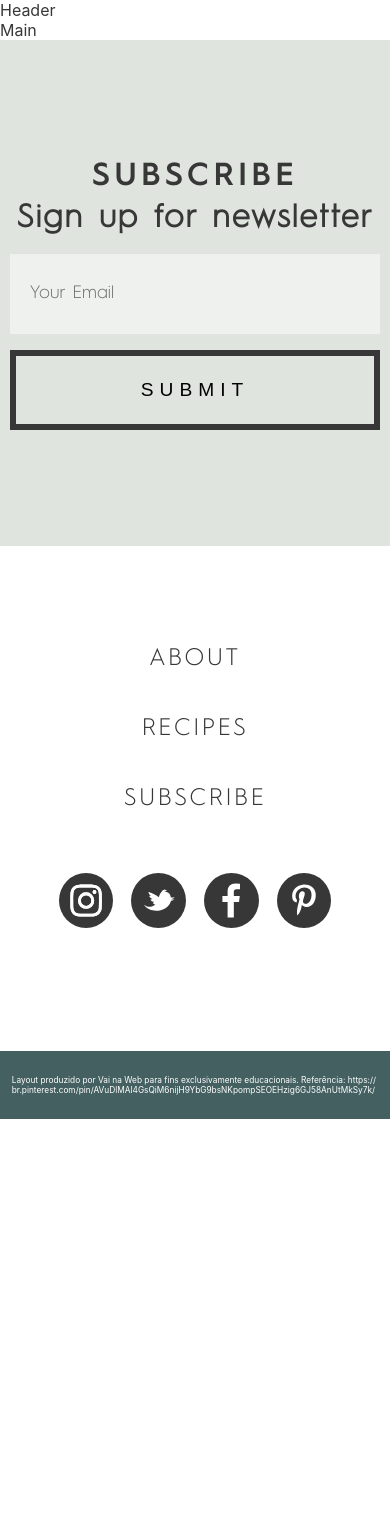
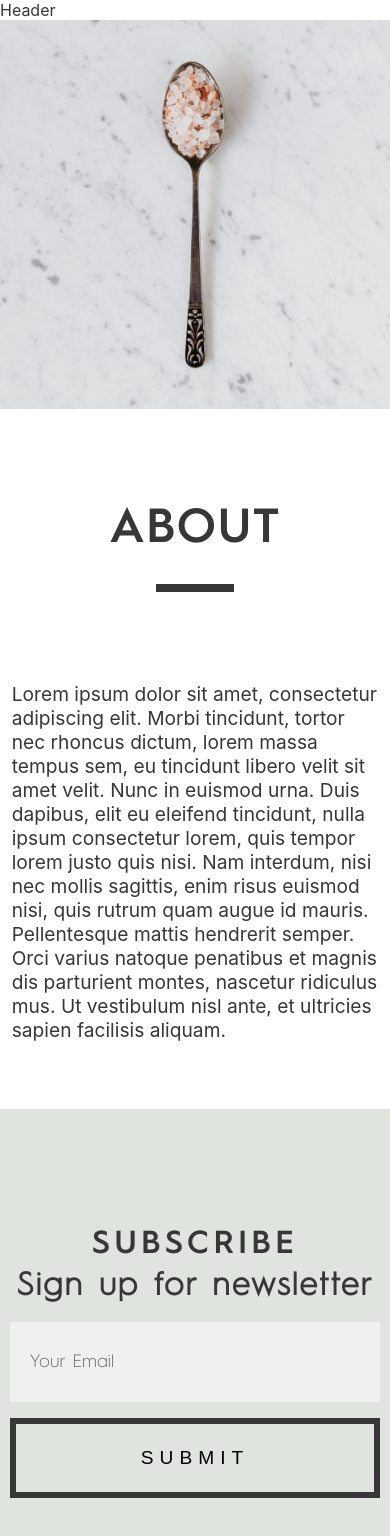
Before and after one commit to LuisAndrade18/Recipes, a React (Create React App) app: page / in a window 390 px wide. Shown: the top 1536 px of the page. Before the commit the page ends 1119 px from the top, so only its background shows below. Built offline with nearby package versions, Linux system fonts and the light colour scheme.

Commit message:
Ceate main mobile

```diff
--- a/src/components/main/Main.js
+++ b/src/components/main/Main.js
@@ -1,9 +1,12 @@
 import React from 'react'
-import * as S from './Style'
+import About from './components/about/About'
+//import * as S from './Style'
 
 const Main = () => {
   return (
-    <div>Main</div>
+    <div>
+      <About/>
+    </div>
   )
 }
 
--- /dev/null
+++ b/src/components/main/components/about/About.js
@@ -0,0 +1,31 @@
+import React from 'react';
+import Spoon from '../../../../assets/images/spoon.png';
+import * as S from './Style';
+
+const About = () => {
+  return (
+    <S.About>
+        <img src={Spoon} alt="" />
+      <S.Text>
+        <div>
+          <h2>ABOUT</h2>
+          <S.Line></S.Line>
+        </div>
+
+        <p>
+          Lorem ipsum dolor sit amet, consectetur adipiscing elit. Morbi
+          tincidunt, tortor nec rhoncus dictum, lorem massa tempus sem, eu
+          tincidunt libero velit sit amet velit. Nunc in euismod urna. Duis
+          dapibus, elit eu eleifend tincidunt, nulla ipsum consectetur lorem,
+          quis tempor lorem justo quis nisi. Nam interdum, nisi nec mollis
+          sagittis, enim risus euismod nisi, quis rutrum quam augue id mauris.
+          Pellentesque mattis hendrerit semper. Orci varius natoque penatibus et
+          magnis dis parturient montes, nascetur ridiculus mus. Ut vestibulum
+          nisl ante, et ultricies sapien facilisis aliquam.
+        </p>
+      </S.Text>
+    </S.About>
+  );
+};
+
+export default About;
--- /dev/null
+++ b/src/components/main/components/about/Style.js
@@ -0,0 +1,46 @@
+import styled from 'styled-components';
+
+export const About = styled.div`
+  width: 100%;
+  display: flex;
+  flex-direction: column;
+  align-items: center;
+  justify-content: space-evenly;
+  h2 {
+    font-size: 3rem;
+    font-family: 'HURME GEOMETRIC S.B.';
+    letter-spacing: 1.5px;
+  }
+  img {
+    width: 100%;
+  }
+  p {
+    width: 94%;
+    max-width: 500px;
+    font-size: 1.2rem;
+    text-align: left;
+  }
+`;
+
+export const Text = styled.div`
+  height: 100vh;
+  max-height: 700px;
+  display: flex;
+  flex-direction: column;
+  align-items: center;
+  justify-content: space-evenly;
+  div {
+    height: 20%;
+    display: flex;
+    flex-direction: column;
+    align-items: center;
+    justify-content: space-evenly;
+  }
+`;
+
+export const Line = styled.span`
+  width: 45%;
+  height: 0;
+  max-width: 90px;
+  border: solid 4px;
+`;
```
